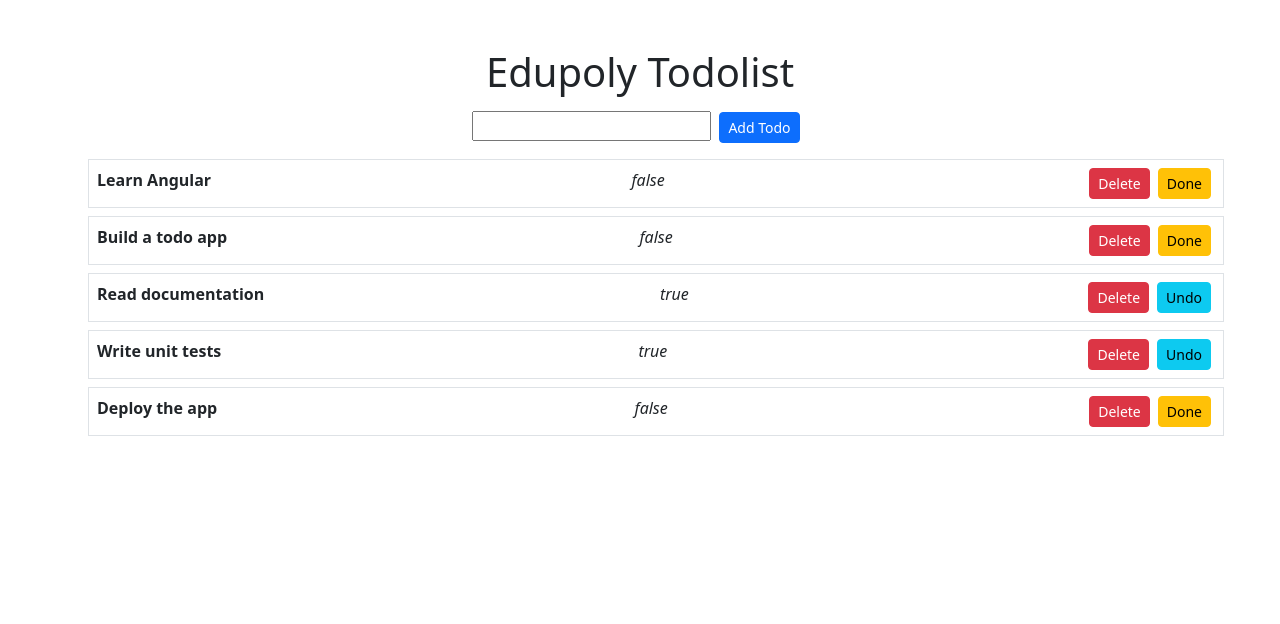
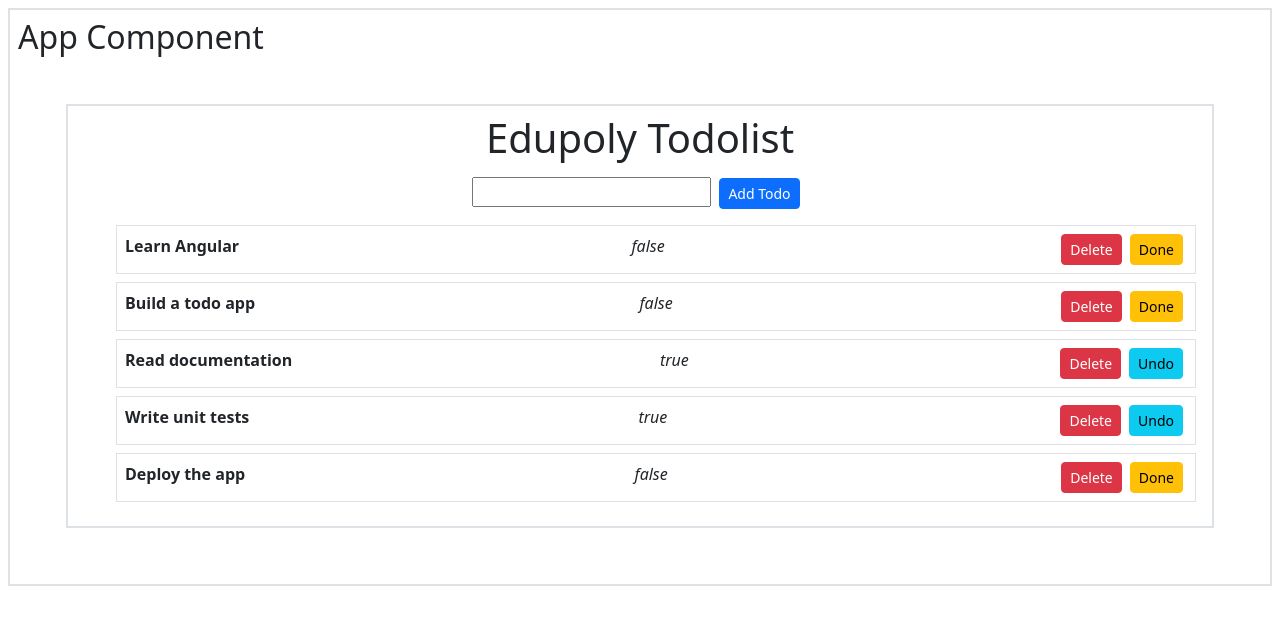
Before and after one commit to edupoly/ang25app, an Angular app: page / in a window 1280 px wide. Shown: the top 624 px of the page. Built offline with nearby package versions, Linux system fonts and the light colour scheme.

Commit message:
signal refactored todolist project

```diff
--- a/src/app/app.component.html
+++ b/src/app/app.component.html
@@ -1,20 +1,4 @@
-<div class="m-5 text-center">
-    <h1>Edupoly Todolist</h1>
-    <input type="text" (keyup)="updateNewTodo($event)">
-    <button class="btn btn-primary btn-sm m-2" (click)="addTodo()">Add Todo</button>
-    <ul class="text-start">
-        @for(todo of todos();track $index){
-        <li class="d-flex justify-content-between m-2 border border-1 p-2">
-            <b>{{todo.text}}</b>
-            <i>{{todo.completed}}</i>
-            <div>
-                <button class="btn btn-danger btn-sm mx-1" (click)="deleteTodo(todo.id)">Delete</button>
-
-                <button [class]="todo.completed?'btn btn-info btn-sm mx-1':'btn btn-warning btn-sm mx-1'"
-                    (click)="toggleTodo(todo.id)">{{todo.completed?"Undo":"Done"}}</button>
-
-            </div>
-        </li>
-        }
-    </ul>
+<div class="border border-2 p-2 m-2">
+    <h2>App Component</h2>
+    <app-todolist></app-todolist>
 </div>
--- a/src/app/app.component.ts
+++ b/src/app/app.component.ts
@@ -1,58 +1,59 @@
 import { Component, signal } from '@angular/core';
 import { RouterOutlet } from '@angular/router';
+import { TodolistComponent } from './todolist/todolist.component';
 
 @Component({
   selector: 'app-root',
-  imports: [RouterOutlet],
+  imports: [RouterOutlet, TodolistComponent],
   templateUrl: './app.component.html',
   styleUrl: './app.component.css',
 })
 export class AppComponent {
   title = 'ang25app';
-  newtodo = signal('');
-  updateNewTodo(ev: Event) {
-    let value = (ev.target as HTMLInputElement).value;
-    this.newtodo.set(value);
-  }
-  todos = signal([
-    { id: 1, text: 'Learn Angular', completed: false },
-    { id: 2, text: 'Build a todo app', completed: false },
-    { id: 3, text: 'Read documentation', completed: true },
-    { id: 4, text: 'Write unit tests', completed: true },
-    { id: 5, text: 'Deploy the app', completed: false },
-  ]);
-  addTodo() {
-    this.todos.update((cv) => {
-      var ntd = {
-        id: this.todos()[this.todos().length - 1]['id'] + 1,
-        text: this.newtodo(),
-        completed: false,
-      };
-      cv.push({ ...ntd });
-      return cv;
-    });
-  }
-  deleteTodo(id: number) {
-    this.todos.update((cv) => {
-      return cv.filter((t) => {
-        if (t.id == id) {
-          return false;
-        } else {
-          return true;
-        }
-      });
-    });
-  }
-  toggleTodo(id: number) {
-    this.todos.update((cv) => {
-      return cv.map((t) => {
-        if (t.id == id) {
-          t.completed = !t.completed;
-        }
-        return t;
-      });
-    });
-  }
+  // newtodo = signal('');
+  // updateNewTodo(ev: Event) {
+  //   let value = (ev.target as HTMLInputElement).value;
+  //   this.newtodo.set(value);
+  // }
+  // todos = signal([
+  //   { id: 1, text: 'Learn Angular', completed: false },
+  //   { id: 2, text: 'Build a todo app', completed: false },
+  //   { id: 3, text: 'Read documentation', completed: true },
+  //   { id: 4, text: 'Write unit tests', completed: true },
+  //   { id: 5, text: 'Deploy the app', completed: false },
+  // ]);
+  // addTodo() {
+  //   this.todos.update((cv) => {
+  //     var ntd = {
+  //       id: this.todos()[this.todos().length - 1]['id'] + 1,
+  //       text: this.newtodo(),
+  //       completed: false,
+  //     };
+  //     cv.push({ ...ntd });
+  //     return cv;
+  //   });
+  // }
+  // deleteTodo(id: number) {
+  //   this.todos.update((cv) => {
+  //     return cv.filter((t) => {
+  //       if (t.id == id) {
+  //         return false;
+  //       } else {
+  //         return true;
+  //       }
+  //     });
+  //   });
+  // }
+  // toggleTodo(id: number) {
+  //   this.todos.update((cv) => {
+  //     return cv.map((t) => {
+  //       if (t.id == id) {
+  //         t.completed = !t.completed;
+  //       }
+  //       return t;
+  //     });
+  //   });
+  // }
   // doneTodo(id: number) {
   //   this.todos.update((cv) => {
   //     return cv.map((t) => {
--- /dev/null
+++ b/src/app/todolist/todolist.component.html
@@ -0,0 +1,19 @@
+<div class="m-5 text-center border border-2 p-2 m-2">
+    <h1>Edupoly Todolist</h1>
+    <input type="text" (keyup)="updateNewTodo($event)">
+    <button class="btn btn-primary btn-sm m-2" (click)="addTodo()">Add Todo</button>
+    <ul class="text-start">
+        @for(todo of todos();track $index){
+        <li class="d-flex justify-content-between m-2 border border-1 p-2">
+            <b>{{todo.text}}</b>
+            <i>{{todo.completed}}</i>
+            <div>
+                <button class="btn btn-danger btn-sm mx-1" (click)="deleteTodo(todo.id)">Delete</button>
+
+                <button [class]="todo.completed?'btn btn-info btn-sm mx-1':'btn btn-warning btn-sm mx-1'"
+                    (click)="toggleTodo(todo.id)">{{todo.completed?"Undo":"Done"}}</button>
+            </div>
+        </li>
+        }
+    </ul>
+</div>
--- /dev/null
+++ b/src/app/todolist/todolist.component.ts
@@ -0,0 +1,54 @@
+import { Component, signal } from '@angular/core';
+
+@Component({
+  selector: 'app-todolist',
+  imports: [],
+  templateUrl: './todolist.component.html',
+  styleUrl: './todolist.component.css',
+})
+export class TodolistComponent {
+  newtodo = signal('');
+  updateNewTodo(ev: Event) {
+    let value = (ev.target as HTMLInputElement).value;
+    this.newtodo.set(value);
+  }
+  todos = signal([
+    { id: 1, text: 'Learn Angular', completed: false },
+    { id: 2, text: 'Build a todo app', completed: false },
+    { id: 3, text: 'Read documentation', completed: true },
+    { id: 4, text: 'Write unit tests', completed: true },
+    { id: 5, text: 'Deploy the app', completed: false },
+  ]);
+  addTodo() {
+    this.todos.update((cv) => {
+      var ntd = {
+        id: this.todos()[this.todos().length - 1]['id'] + 1,
+        text: this.newtodo(),
+        completed: false,
+      };
+      cv.push({ ...ntd });
+      return cv;
+    });
+  }
+  deleteTodo(id: number) {
+    this.todos.update((cv) => {
+      return cv.filter((t) => {
+        if (t.id == id) {
+          return false;
+        } else {
+          return true;
+        }
+      });
+    });
+  }
+  toggleTodo(id: number) {
+    this.todos.update((cv) => {
+      return cv.map((t) => {
+        if (t.id == id) {
+          t.completed = !t.completed;
+        }
+        return t;
+      });
+    });
+  }
+}
```
Also changed, not shown: src/app/todolist/todolist.component.css (added), 1 other file (tests, documents, lock files or other folders).
